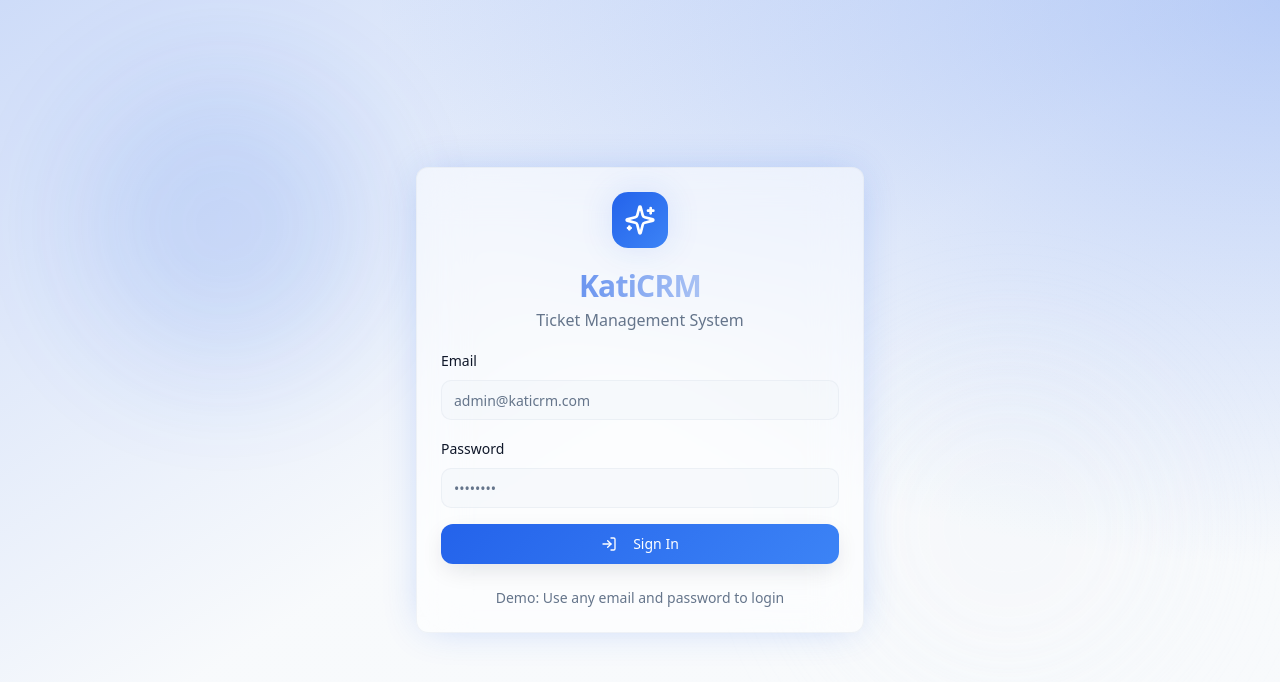
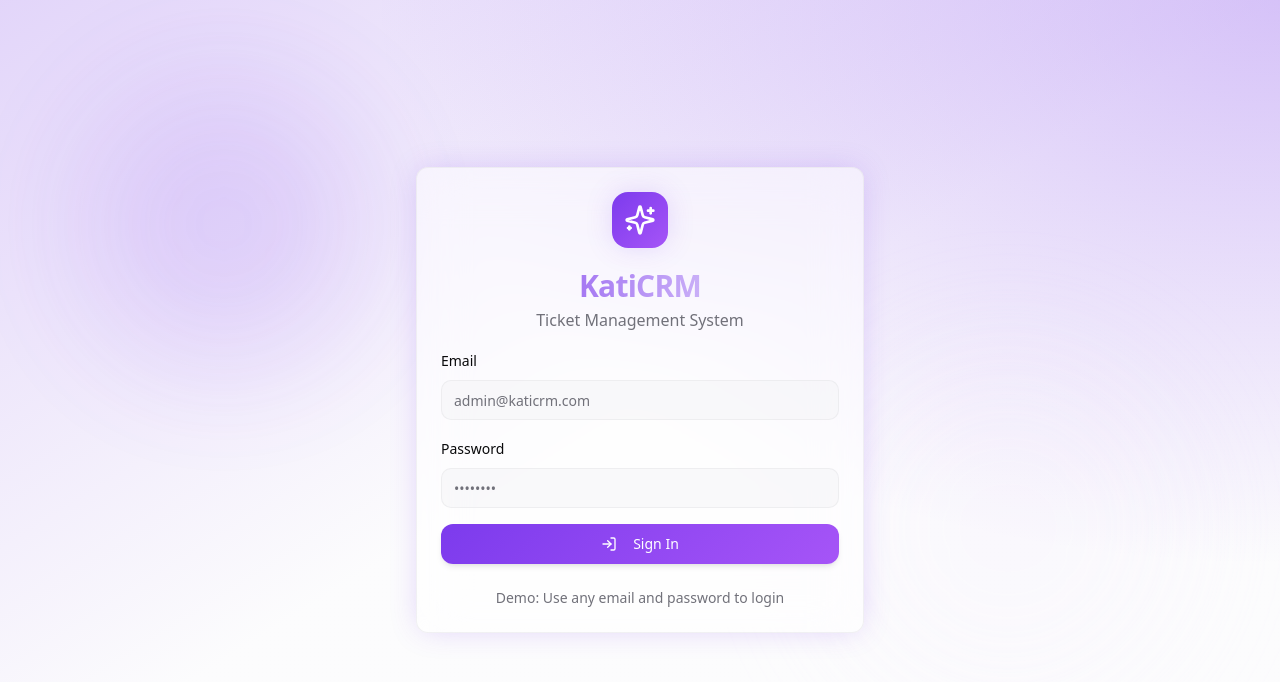
Before and after one commit to bilal-Ased/sync-katicrm-desk, a React (Vite) app: page /login in a window 1280 px wide. Shown: the top 682 px of the page. Built offline with nearby package versions, Linux system fonts and the light colour scheme; the HTML template or start-up script is replaced by a standard one.

Commit message:
Refactor UI to modern theme

```diff
--- a/src/components/AppSidebar.tsx
+++ b/src/components/AppSidebar.tsx
@@ -21,17 +21,19 @@ const menuItems = [
 
 export function AppSidebar() {
   return (
-    <Sidebar className="border-r border-sidebar-border">
+    <Sidebar className="border-r border-sidebar-border bg-sidebar-background">
       <SidebarContent>
-        <div className="px-6 py-4">
-          <h1 className="text-xl font-bold text-sidebar-foreground">KatiCRM</h1>
-          <p className="text-xs text-sidebar-foreground/60">Ticket Management</p>
+        <div className="px-6 py-6 border-b border-sidebar-border">
+          <h1 className="text-2xl font-bold bg-gradient-primary bg-clip-text text-transparent">KatiCRM</h1>
+          <p className="text-xs text-muted-foreground mt-1">Ticket Management System</p>
         </div>
 
-        <SidebarGroup>
-          <SidebarGroupLabel>Navigation</SidebarGroupLabel>
+        <SidebarGroup className="px-3 py-4">
+          <SidebarGroupLabel className="text-xs font-semibold text-muted-foreground uppercase tracking-wider mb-2">
+            Main Menu
+          </SidebarGroupLabel>
           <SidebarGroupContent>
-            <SidebarMenu>
+            <SidebarMenu className="space-y-1">
               {menuItems.map((item) => (
                 <SidebarMenuItem key={item.title}>
                   <SidebarMenuButton asChild>
@@ -39,15 +41,19 @@ export function AppSidebar() {
                       to={item.url}
                       end
                       className={({ isActive }) =>
-                        `flex items-center gap-3 px-3 py-2 rounded-md transition-colors ${
+                        `flex items-center gap-3 px-4 py-3 rounded-lg transition-all duration-200 ${
                           isActive
-                            ? "bg-sidebar-accent text-sidebar-accent-foreground"
-                            : "text-sidebar-foreground/80 hover:bg-sidebar-accent/50 hover:text-sidebar-accent-foreground"
+                            ? "bg-sidebar-accent text-sidebar-accent-foreground shadow-soft font-medium"
+                            : "text-sidebar-foreground/70 hover:bg-sidebar-accent/50 hover:text-sidebar-foreground"
                         }`
                       }
                     >
-                      <item.icon className="h-4 w-4" />
-                      <span>{item.title}</span>
+                      {({ isActive }) => (
+                        <>
+                          <item.icon className={`h-5 w-5 transition-transform duration-200 ${isActive ? "scale-110" : ""}`} />
+                          <span className="text-sm">{item.title}</span>
+                        </>
+                      )}
                     </NavLink>
                   </SidebarMenuButton>
                 </SidebarMenuItem>
--- a/src/components/ui/button.tsx
+++ b/src/components/ui/button.tsx
@@ -9,9 +9,9 @@ const buttonVariants = cva(
   {
     variants: {
       variant: {
-        default: "bg-gradient-primary text-primary-foreground hover:opacity-90 shadow-soft hover:shadow-medium",
+        default: "bg-gradient-primary text-primary-foreground hover:opacity-90 hover:shadow-glow shadow-medium",
         destructive: "bg-destructive text-destructive-foreground hover:bg-destructive/90 shadow-soft",
-        outline: "border-2 border-primary/20 bg-background hover:bg-primary/5 hover:border-primary/40 text-foreground",
+        outline: "border-2 border-input bg-background hover:bg-accent hover:text-accent-foreground hover:border-accent-foreground/20",
         secondary: "bg-secondary text-secondary-foreground hover:bg-secondary/80 shadow-soft",
         ghost: "hover:bg-accent hover:text-accent-foreground",
         link: "text-primary underline-offset-4 hover:underline hover:text-primary-glow",
--- a/src/components/ui/card.tsx
+++ b/src/components/ui/card.tsx
@@ -3,7 +3,7 @@ import * as React from "react";
 import { cn } from "@/lib/utils";
 
 const Card = React.forwardRef<HTMLDivElement, React.HTMLAttributes<HTMLDivElement>>(({ className, ...props }, ref) => (
-  <div ref={ref} className={cn("rounded-xl border border-border bg-card text-card-foreground shadow-soft hover:shadow-medium transition-all duration-300", className)} {...props} />
+  <div ref={ref} className={cn("rounded-xl border border-border bg-gradient-card text-card-foreground shadow-medium hover:shadow-large transition-all duration-300", className)} {...props} />
 ));
 Card.displayName = "Card";
 
--- a/src/index.css
+++ b/src/index.css
@@ -8,27 +8,27 @@ All colors MUST be HSL.
 
 @layer base {
   :root {
-    --background: 210 40% 98%;
-    --foreground: 222 47% 11%;
+    --background: 240 20% 99%;
+    --foreground: 240 10% 4%;
 
     --card: 0 0% 100%;
-    --card-foreground: 222 47% 11%;
+    --card-foreground: 240 10% 4%;
 
     --popover: 0 0% 100%;
-    --popover-foreground: 222 47% 11%;
+    --popover-foreground: 240 10% 4%;
 
-    --primary: 221 83% 53%;
+    --primary: 262 83% 58%;
     --primary-foreground: 0 0% 100%;
-    --primary-glow: 217 91% 60%;
+    --primary-glow: 270 91% 65%;
 
-    --secondary: 210 40% 96%;
-    --secondary-foreground: 222 47% 11%;
+    --secondary: 240 5% 96%;
+    --secondary-foreground: 240 6% 10%;
 
-    --muted: 210 40% 96%;
-    --muted-foreground: 215 16% 47%;
+    --muted: 240 5% 96%;
+    --muted-foreground: 240 4% 46%;
 
-    --accent: 210 40% 96%;
-    --accent-foreground: 222 47% 11%;
+    --accent: 262 83% 96%;
+    --accent-foreground: 262 83% 58%;
 
     --destructive: 0 84% 60%;
     --destructive-foreground: 0 0% 100%;
@@ -39,52 +39,52 @@ All colors MUST be HSL.
     --warning: 38 92% 50%;
     --warning-foreground: 0 0% 100%;
 
-    --border: 214 32% 91%;
-    --input: 214 32% 91%;
-    --ring: 221 83% 53%;
+    --border: 240 6% 90%;
+    --input: 240 6% 90%;
+    --ring: 262 83% 58%;
 
     --radius: 0.75rem;
 
     --sidebar-background: 0 0% 100%;
-    --sidebar-foreground: 222 47% 11%;
-    --sidebar-primary: 221 83% 53%;
+    --sidebar-foreground: 240 10% 4%;
+    --sidebar-primary: 262 83% 58%;
     --sidebar-primary-foreground: 0 0% 100%;
-    --sidebar-accent: 210 40% 96%;
-    --sidebar-accent-foreground: 222 47% 11%;
-    --sidebar-border: 214 32% 91%;
-    --sidebar-ring: 221 83% 53%;
+    --sidebar-accent: 262 83% 96%;
+    --sidebar-accent-foreground: 262 83% 58%;
+    --sidebar-border: 240 6% 95%;
+    --sidebar-ring: 262 83% 58%;
 
-    --gradient-primary: linear-gradient(135deg, hsl(221 83% 53%) 0%, hsl(217 91% 60%) 100%);
-    --gradient-secondary: linear-gradient(135deg, hsl(210 40% 98%) 0%, hsl(214 32% 95%) 100%);
-    --gradient-card: linear-gradient(135deg, hsl(0 0% 100%) 0%, hsl(210 40% 98%) 100%);
-    --gradient-hero: linear-gradient(135deg, hsl(221 83% 53% / 0.05) 0%, hsl(217 91% 60% / 0.05) 100%);
-    --shadow-soft: 0 2px 8px -2px hsl(222 47% 11% / 0.08);
-    --shadow-medium: 0 8px 24px -4px hsl(222 47% 11% / 0.12);
-    --shadow-large: 0 20px 40px -8px hsl(222 47% 11% / 0.16);
-    --shadow-glow: 0 0 40px -10px hsl(221 83% 53% / 0.3);
+    --gradient-primary: linear-gradient(135deg, hsl(262 83% 58%) 0%, hsl(270 91% 65%) 100%);
+    --gradient-secondary: linear-gradient(135deg, hsl(240 20% 99%) 0%, hsl(240 20% 96%) 100%);
+    --gradient-accent: linear-gradient(135deg, hsl(262 83% 96%) 0%, hsl(270 91% 98%) 100%);
+    --gradient-card: linear-gradient(to bottom right, hsl(0 0% 100%) 0%, hsl(262 83% 99%) 100%);
+    --shadow-soft: 0 1px 3px 0 hsl(240 10% 4% / 0.06), 0 1px 2px -1px hsl(240 10% 4% / 0.06);
+    --shadow-medium: 0 4px 6px -1px hsl(240 10% 4% / 0.08), 0 2px 4px -2px hsl(240 10% 4% / 0.08);
+    --shadow-large: 0 20px 25px -5px hsl(240 10% 4% / 0.1), 0 8px 10px -6px hsl(240 10% 4% / 0.1);
+    --shadow-glow: 0 0 30px -5px hsl(262 83% 58% / 0.25);
   }
 
   .dark {
-    --background: 222 47% 11%;
-    --foreground: 210 40% 98%;
+    --background: 240 10% 4%;
+    --foreground: 240 20% 99%;
 
-    --card: 222 47% 15%;
-    --card-foreground: 210 40% 98%;
+    --card: 240 10% 6%;
+    --card-foreground: 240 20% 99%;
 
-    --popover: 222 47% 15%;
-    --popover-foreground: 210 40% 98%;
+    --popover: 240 10% 6%;
+    --popover-foreground: 240 20% 99%;
 
-    --primary: 217 91% 60%;
-    --primary-foreground: 222 47% 11%;
+    --primary: 270 91% 65%;
+    --primary-foreground: 240 10% 4%;
 
-    --secondary: 217 33% 17%;
-    --secondary-foreground: 210 40% 98%;
+    --secondary: 240 4% 16%;
+    --secondary-foreground: 240 20% 99%;
 
-    --muted: 217 33% 17%;
-    --muted-foreground: 215 20% 65%;
+    --muted: 240 4% 16%;
+    --muted-foreground: 240 5% 65%;
 
-    --accent: 217 33% 17%;
-    --accent-foreground: 210 40% 98%;
+    --accent: 262 83% 20%;
+    --accent-foreground: 270 91% 65%;
 
     --destructive: 0 84% 60%;
     --destructive-foreground: 0 0% 100%;
@@ -95,21 +95,21 @@ All colors MUST be HSL.
     --warning: 38 92% 50%;
     --warning-foreground: 0 0% 100%;
 
-    --border: 217 33% 17%;
-    --input: 217 33% 17%;
-    --ring: 217 91% 60%;
+    --border: 240 4% 16%;
+    --input: 240 4% 16%;
+    --ring: 270 91% 65%;
 
-    --sidebar-background: 222 47% 15%;
-    --sidebar-foreground: 210 40% 98%;
-    --sidebar-primary: 217 91% 60%;
-    --sidebar-primary-foreground: 222 47% 11%;
-    --sidebar-accent: 217 33% 17%;
-    --sidebar-accent-foreground: 210 40% 98%;
-    --sidebar-border: 217 33% 17%;
-    --sidebar-ring: 217 91% 60%;
+    --sidebar-background: 240 10% 6%;
+    --sidebar-foreground: 240 20% 99%;
+    --sidebar-primary: 270 91% 65%;
+    --sidebar-primary-foreground: 240 10% 4%;
+    --sidebar-accent: 262 83% 20%;
+    --sidebar-accent-foreground: 270 91% 65%;
+    --sidebar-border: 240 4% 16%;
+    --sidebar-ring: 270 91% 65%;
 
-    --gradient-primary: linear-gradient(135deg, hsl(221 83% 53%) 0%, hsl(217 91% 60%) 100%);
-    --gradient-secondary: linear-gradient(135deg, hsl(217 33% 17%) 0%, hsl(222 47% 15%) 100%);
+    --gradient-primary: linear-gradient(135deg, hsl(262 83% 58%) 0%, hsl(270 91% 65%) 100%);
+    --gradient-secondary: linear-gradient(135deg, hsl(240 4% 16%) 0%, hsl(240 10% 6%) 100%);
     --shadow-soft: 0 2px 16px -4px hsl(0 0% 0% / 0.3);
     --shadow-medium: 0 8px 32px -8px hsl(0 0% 0% / 0.4);
   }
```
